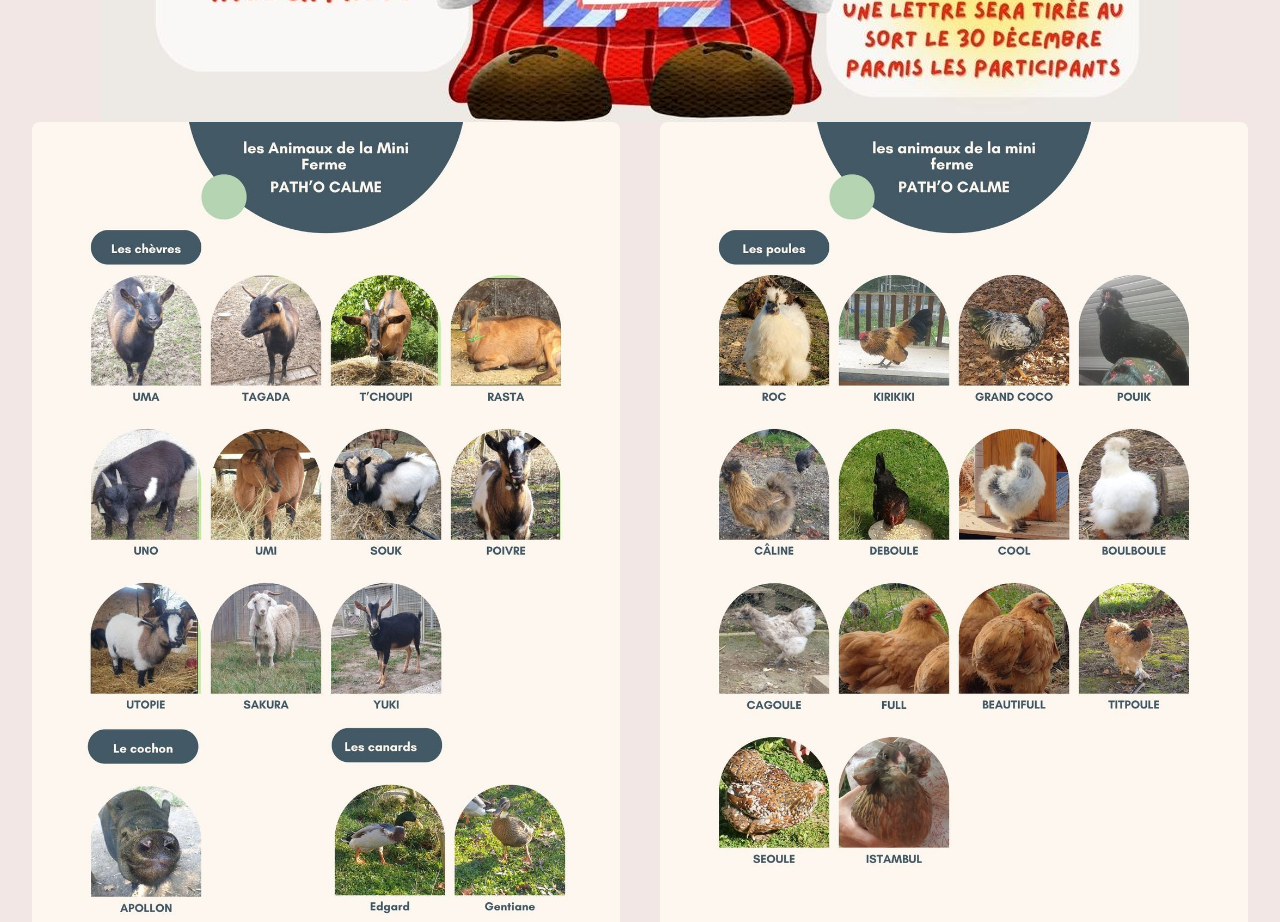
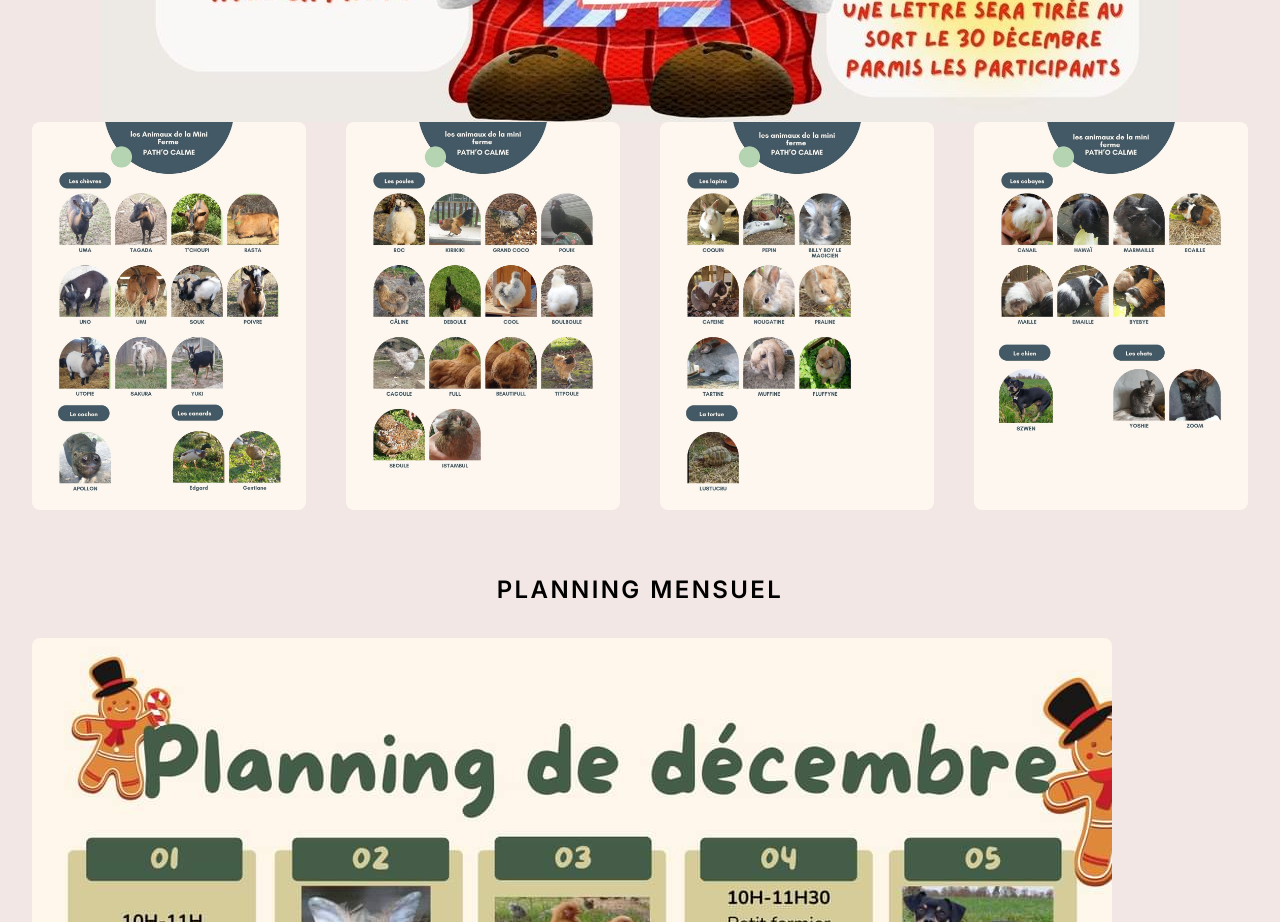
Before and after one commit to BenBBO/pathocalme, a Next.js app: page / in a window 1280 px wide. Shown: the part 2280-3202 px from the top of the page. Built offline with nearby package versions, Linux system fonts and the light colour scheme; a web font is replaced by a local one.

Commit message:
alignement

```diff
--- a/src/app/page.js
+++ b/src/app/page.js
@@ -59,7 +59,7 @@
           <div className="grid grid-cols-1 gap-10">
             <img className="h-auto max-w-full rounded-lg justify-self-center" loading="lazy" src="images/lettre noel.jpg" alt="programme" />
           </div>
-          <div className="grid grid-cols-1 lg:grid-cols-2 gap-10">
+          <div className="grid grid-cols-2 lg:grid-cols-4 gap-10">
             <img className="h-auto max-w-full rounded-lg" loading="lazy" src="images/animaux1.jpg" alt="programme" />
             <img className="h-auto max-w-full rounded-lg" loading="lazy" src="images/animaux2.jpg" alt="programme" />
             <img className="h-auto max-w-full rounded-lg" loading="lazy" src="images/animaux3.jpg" alt="programme" />
```
